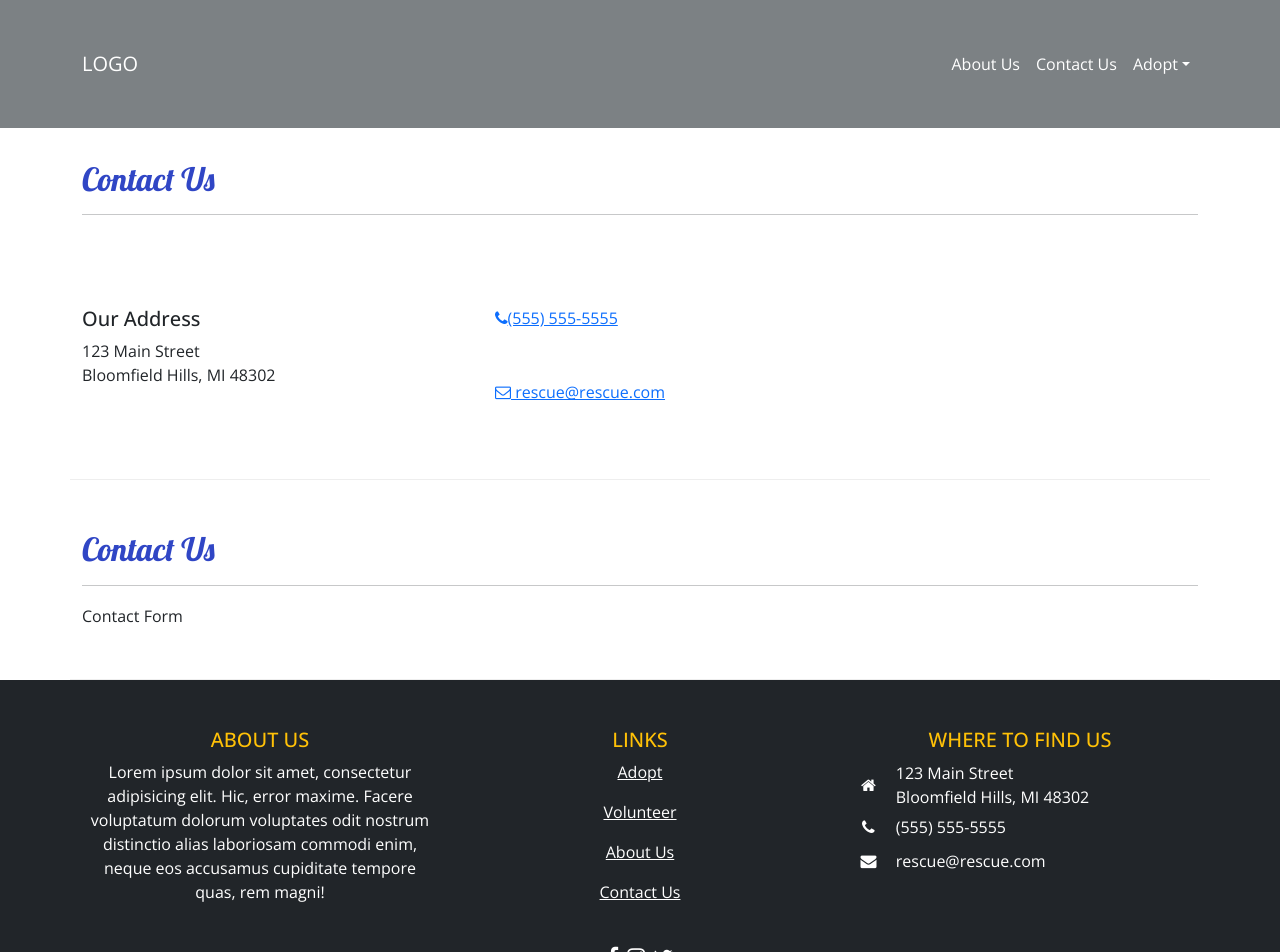
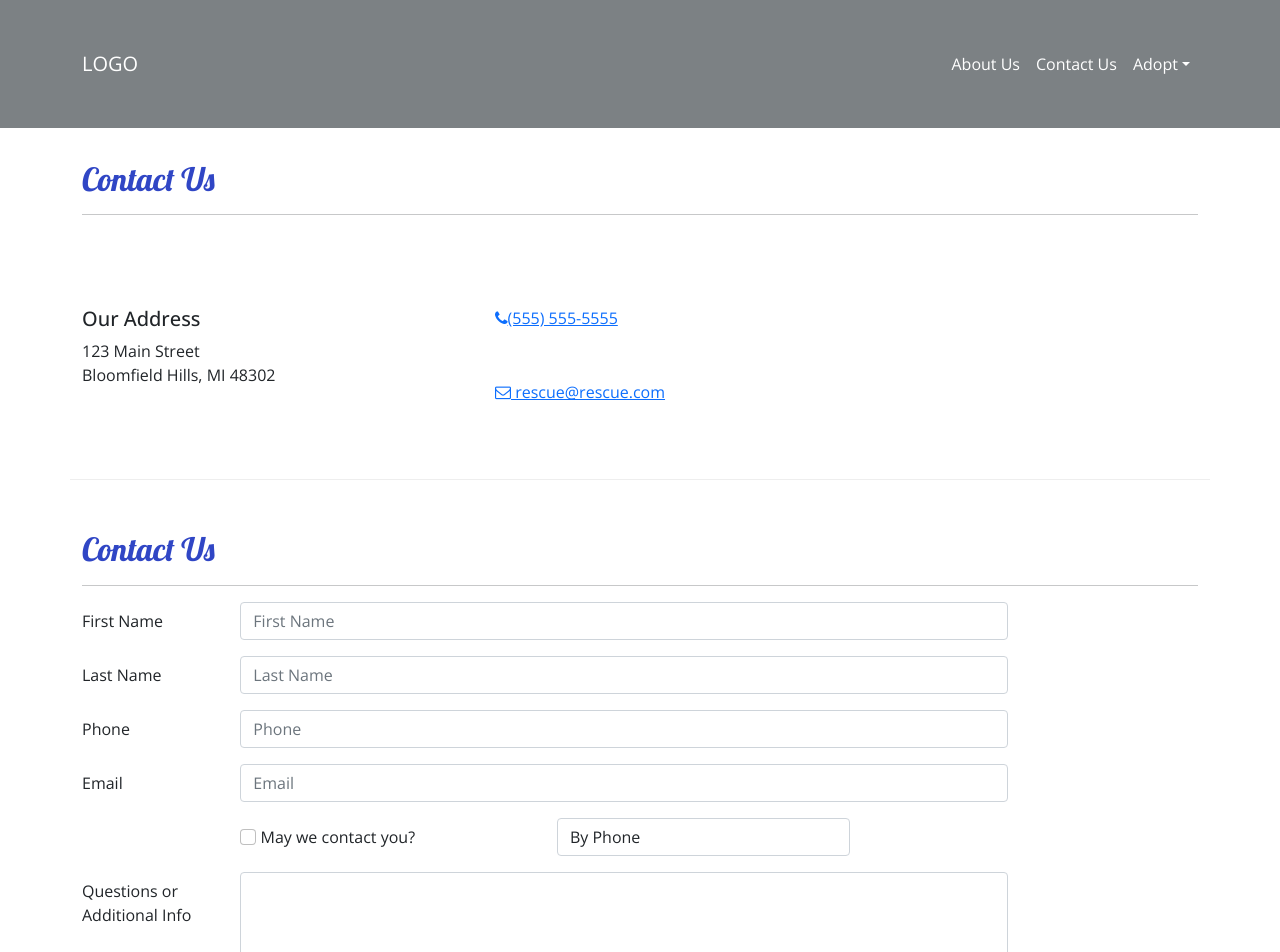
Before and after one commit to DNA21/rescue-react-project, a React (Create React App) app: page /contact in a window 1280 px wide. Shown: the top 952 px of the page. Built offline with nearby package versions, Linux system fonts and the light colour scheme.

Commit message:
ContactForm init setup

```diff
--- /dev/null
+++ b/src/components/ContactForm.js
@@ -0,0 +1,105 @@
+import { Button, Label, Col, FormGroup } from "reactstrap";
+import { Formik, Field, Form } from "formik";
+
+const ContactForm = () => {
+    return (
+        <Formik
+            initialValues={{
+                firstName: '',
+                lastName: '',
+                phoneNum: '',
+                email: '',
+                agree: false,
+                contactType: 'By Phone',
+                questionOrInfo: '',
+            }}
+        >
+            <Form>
+                <FormGroup row>
+                    <Label htmlFor='firstName' md='2'>
+                        First Name
+                    </Label>
+                    <Col md='10'>
+                        <Field
+                            className='form-control'
+                            name='firstName'
+                            placeholder='First Name'
+                        />
+                    </Col>
+                </FormGroup>
+                <FormGroup row>
+                    <Label htmlFor='lastName' md='2'>
+                        Last Name
+                    </Label>
+                    <Col md='10'>
+                        <Field
+                            className='form-control'
+                            name='lastName'
+                            placeholder='Last Name'
+                        />
+                    </Col>
+                </FormGroup>
+                <FormGroup row>
+                    <Label htmlFor='phoneNum' md='2'>
+                        Phone
+                    </Label>
+                    <Col md='10'>
+                        <Field
+                            className='form-control'
+                            name='phoneNum'
+                            placeholder='Phone'
+                        />
+                    </Col>
+                </FormGroup>
+                <FormGroup row>
+                    <Label htmlFor='email' md='2'>
+                        Email
+                    </Label>
+                    <Col md='10'>
+                        <Field
+                            className='form-control'
+                            name='email'
+                            placeholder='Email'
+                        />
+                    </Col>
+                </FormGroup>
+                <FormGroup row>
+                    <Label check md={{ size: 4, offset: 2 }}>
+                        <Field
+                            name='agree'
+                            type='checkbox'
+                            className='form-check-input'
+                        />{' '}
+                        May we contact you?
+                    </Label>
+                    <Col md='4'>
+                        <Field
+                            className='form-control'
+                            name='contactType'
+                            as='select'
+                        >
+                            <option>By Phone</option>
+                            <option>By Email</option>
+                        </Field>
+                    </Col>
+                </FormGroup>
+                <FormGroup row>
+                    <Label htmlFor='questionOrInfo' md='2'>
+                        Questions or Additional Info
+                    </Label>
+                    <Col md='10'>
+                        <Field
+                            className='form-control'
+                            name='questionOrInfo'
+                            as='textarea'
+                            rows='12'
+                        />
+                    </Col>
+                </FormGroup>
+                <FormGroup row></FormGroup>
+            </Form>
+        </Formik>
+    )
+};
+
+export default ContactForm;
--- a/src/pages/ContactPage.js
+++ b/src/pages/ContactPage.js
@@ -1,4 +1,5 @@
 import { Container, Col, Row } from "reactstrap";
+import ContactForm from "../components/ContactForm";
 
 
 const ContactPage = () => {
@@ -42,7 +43,9 @@
                     <h2>Contact Us</h2>
                     <hr />
                 </Col>
-                <Col md='10'>Contact Form</Col>
+                <Col md='10'>
+                    <ContactForm />
+                </Col>
             </Row>
         </Container>
     )
```
